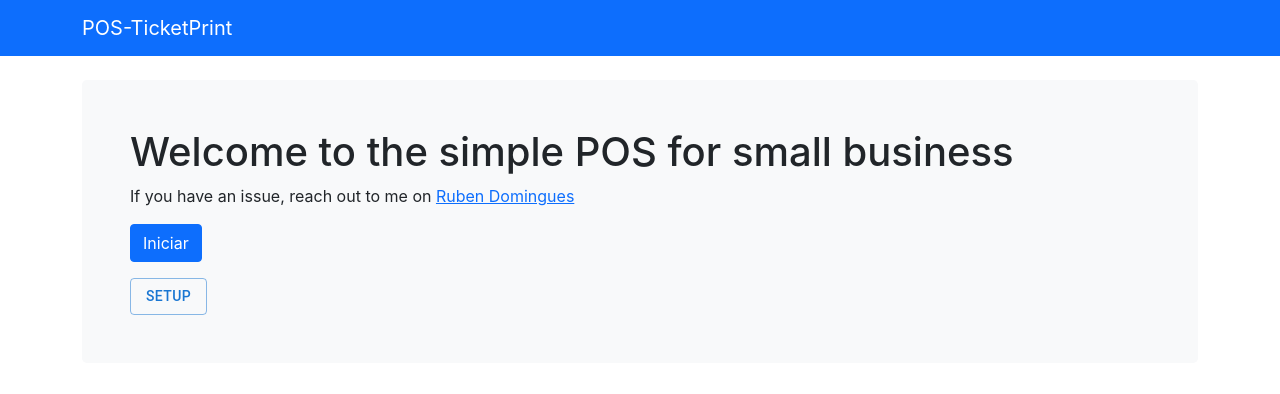
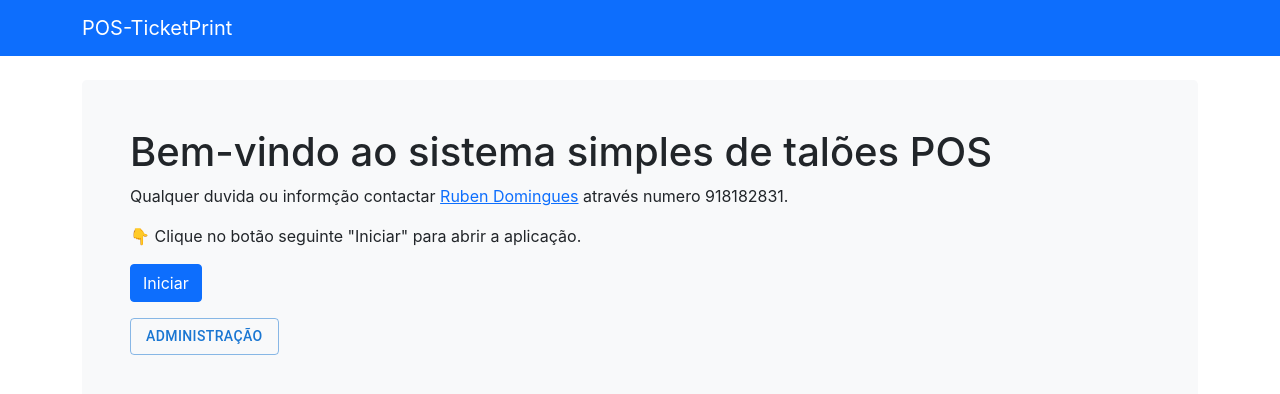
Before and after one commit to rcdd/pos-ticket-printer, a React (Create React App) app in the folder ui/: page / in a window 1280 px wide. Shown: the top 394 px of the page. Built offline with nearby package versions, Linux system fonts and the light colour scheme; no server answers.

Commit message:
translated homepage to portuguese

```diff
--- a/ui/src/pages/HomePage.jsx
+++ b/ui/src/pages/HomePage.jsx
@@ -8,7 +8,7 @@ function HomePage() {
 
     const handleSetup = () => {
         const pass = prompt("Password:", "")
-        if (pass !==  null) {
+        if (pass !== null) {
             if (pass === "admin") {
                 nav("/setup");
             } else {
@@ -20,13 +20,15 @@ function HomePage() {
     return (
         <MainLayout>
             <div className='bg-light p-5 mt-4 rounded-3'>
-                <h1>Welcome to the simple POS for small business</h1>
-                <p>If you have an issue, reach out to me on <a
-                    href="https://github.com/rcdd/" rel="noreferrer" target="_blank">Ruben Domingues</a>
+                <h1>Bem-vindo ao sistema simples de talões POS</h1>
+                <p>Qualquer duvida ou informção contactar <a
+                    href="https://github.com/rcdd/" rel="noreferrer" target="_blank">Ruben Domingues</a> através numero
+                    918182831.
                 </p>
+                <p>👇 Clique no botão seguinte "Iniciar" para abrir a aplicação.</p>
                 <Link to='/pos' className='btn btn-primary'>Iniciar</Link>
                 <p></p>
-                <Button onClick={handleSetup} variant="outlined">Setup</Button>
+                <Button onClick={handleSetup} variant="outlined">Administração</Button>
             </div>
         </MainLayout>
     )
```
